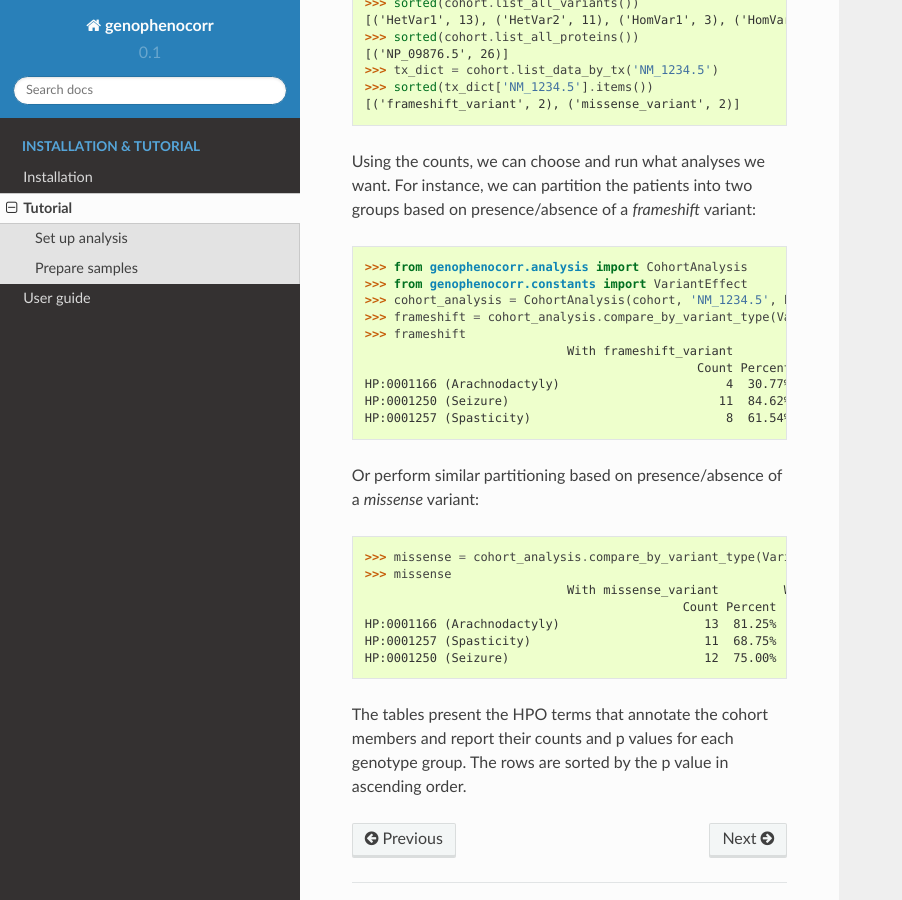
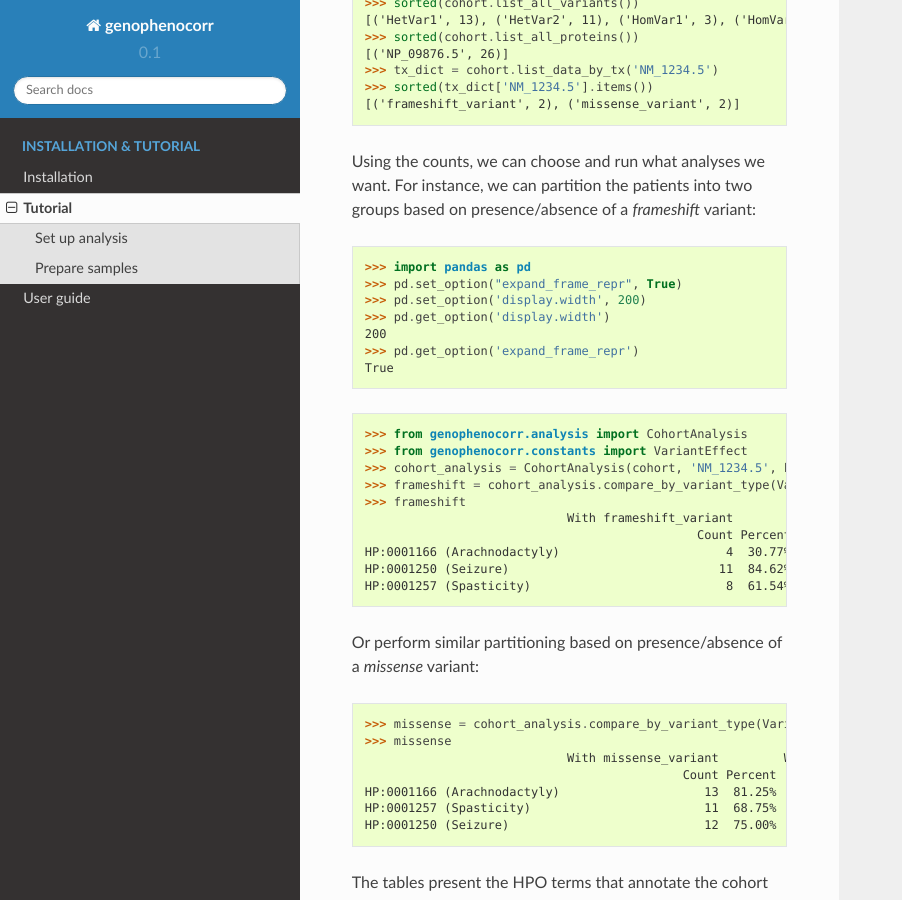
Before and after one commit to monarch-initiative/gpsea, a Sphinx documentation site: the page built from docs/tutorial.rst, in a window 1280 px wide and 900 px high, scrolled down 1134 px. Shown: the whole window, without its empty margins (0-902 px from the left). Built offline with Sphinx 7.4.7 and the Read the Docs theme 2.0.0, drawn with Linux system fonts in a browser that asks for light colours; pages that are not in the unit, such as notebooks, are missing from menus.

Commit message:
Set pandas width in the doc.

```diff
--- a/docs/tutorial.rst
+++ b/docs/tutorial.rst
@@ -58,6 +58,16 @@ For instance, we can partition the patients into two groups based on presence/ab
 
 .. doctest:: tutorial
 
+  >>> import pandas as pd
+  >>> pd.set_option("expand_frame_repr", True)
+  >>> pd.set_option('display.width', 200)
+  >>> pd.get_option('display.width')
+  200
+  >>> pd.get_option('expand_frame_repr')
+  True
+
+.. doctest:: tutorial
+
   >>> from genophenocorr.analysis import CohortAnalysis
   >>> from genophenocorr.constants import VariantEffect
   >>> cohort_analysis = CohortAnalysis(cohort, 'NM_1234.5', hpo, include_unmeasured=False)
```
